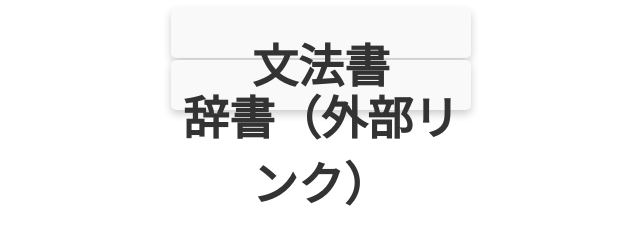
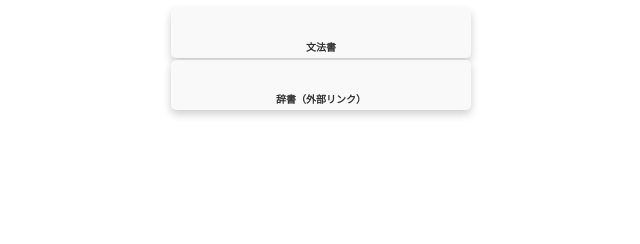
Before and after one commit to german-like/troian, a plain HTML site: page home/index.html in a window 1280 px wide. Shown: the whole page, without its empty margins (319-959 px from the left). Drawn offline with Linux system fonts and the light colour scheme.

Commit message:
Update style.css

```diff
--- a/home/style.css
+++ b/home/style.css
@@ -26,7 +26,7 @@ body {
 
 /* テキストのスタイル */
 .container a {
-  font-size: 46px;
+  font-size: 10px;
   margin-bottom: 0px;
   color: #333;
   text-decoration: none;
```
